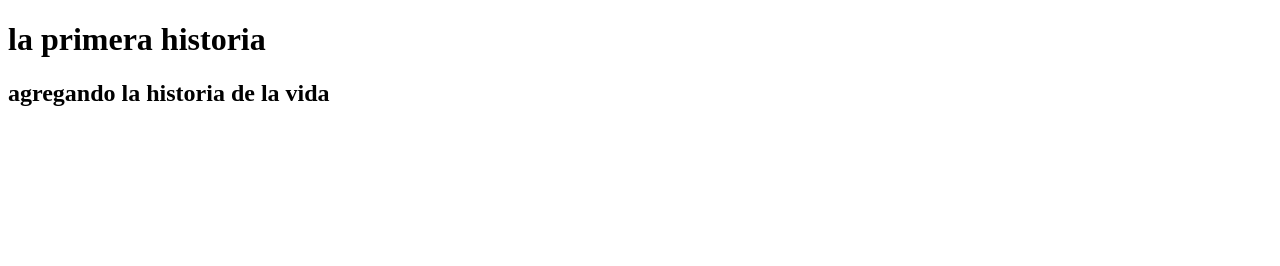
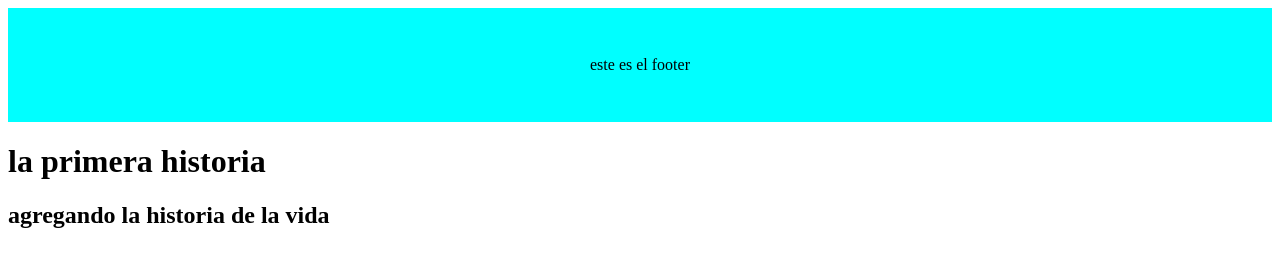
Before and after one commit to juan1miguel/blog-ultra, a plain HTML site: page index.html in a window 1280 px wide. Drawn offline with Linux system fonts and the light colour scheme.

Commit message:
agregando el footer

```diff
--- /dev/null
+++ b/css/style.css
@@ -0,0 +1,5 @@
+#footer {
+    background-color: aqua;
+    padding: 2rem;
+    text-align: center;
+}
--- a/index.html
+++ b/index.html
@@ -5,11 +5,16 @@
     <meta charset="UTF-8">
     <meta name="viewport" content="width=device-width, initial-scale=1.0">
     <title>Blog Ultra</title>
+    <link rel="stylesheet" href="./css/style.css">
 </head>
 
 <body>
+    <div id="footer">
+        <p>este es el footer</p>
+    </div>
     <h1>la primera historia</h1>
     <h2>agregando la historia de la vida</h2>
+
 </body>
 
 </html>
```
